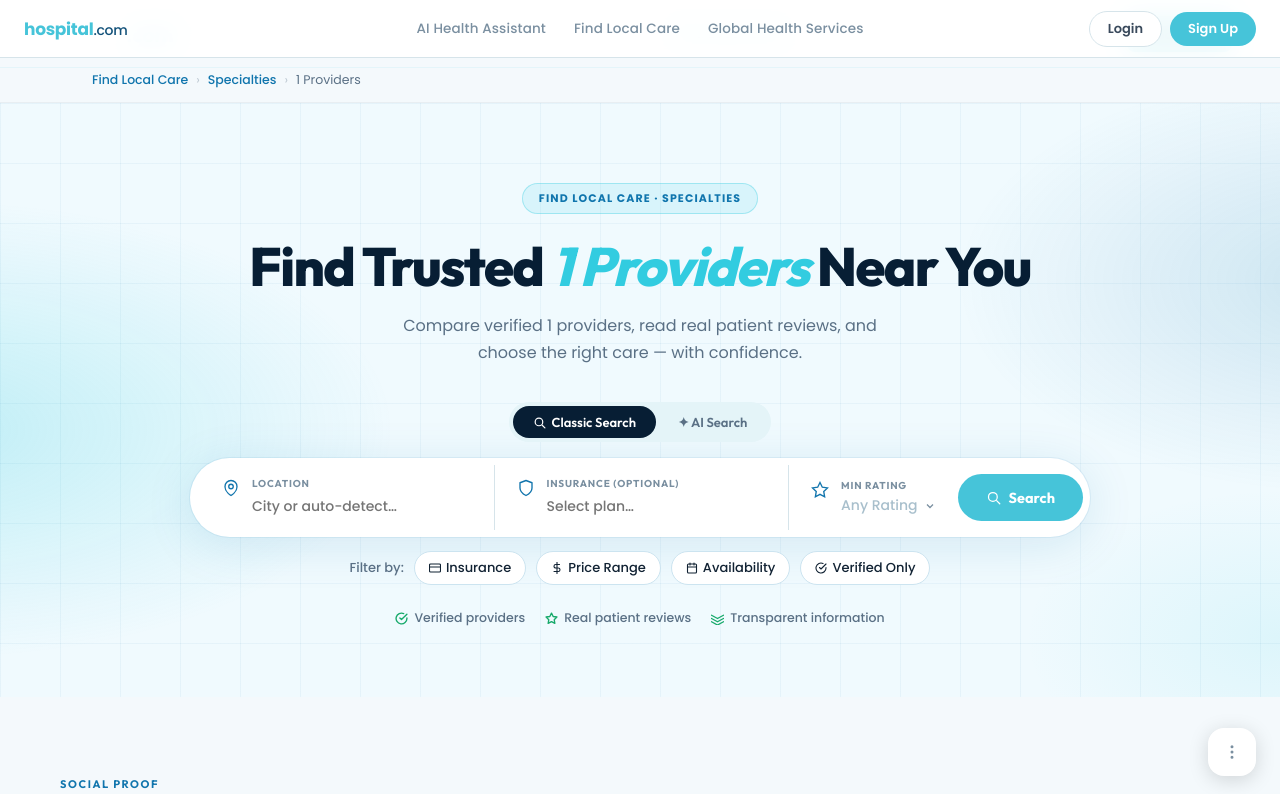
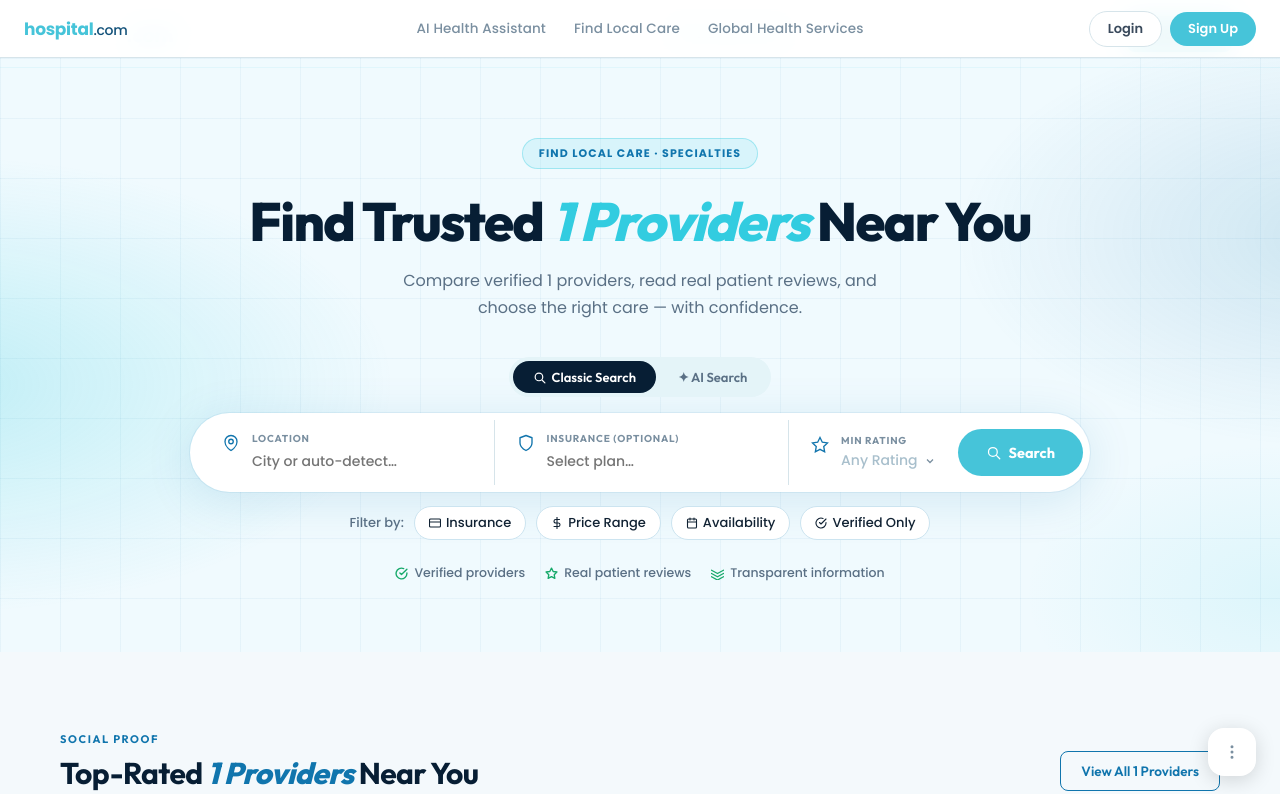
Before and after one commit to polina-morozz/hospitalrepodemo, a Next.js app: page /find-local-care/1 in a window 1280 px wide. Shown: the top 794 px of the page. Built offline with nearby package versions, Linux system fonts and the light colour scheme.

Commit message:
initial commit

```diff
--- a/pages/find-local-care/[specialty].tsx
+++ b/pages/find-local-care/[specialty].tsx
@@ -466,16 +466,6 @@ export default function SpecialtyPage() {
         )}
       </nav>
 
-      {/* ─── BREADCRUMB ──────────────────────────────────────────────────────── */}
-      <div style={{ background: "#f4f9fc", borderBottom: "1px solid #e8eef2", padding: "13px 0" }}>
-        <div style={{ maxWidth: 1160, margin: "0 auto", padding: "0 32px", display: "flex", alignItems: "center", gap: 8, fontSize: 12.5, color: "#5a7085", flexWrap: "wrap" }}>
-          <button onClick={() => router.push("/find-local-care")} style={{ background: "none", border: "none", cursor: "pointer", fontFamily: "inherit", fontSize: 12.5, color: "#1075ad", fontWeight: 500, padding: 0 }}>Find Local Care</button>
-          <span style={{ opacity: 0.35 }}>›</span>
-          <button onClick={() => router.push("/find-local-care")} style={{ background: "none", border: "none", cursor: "pointer", fontFamily: "inherit", fontSize: 12.5, color: "#1075ad", fontWeight: 500, padding: 0 }}>Specialties</button>
-          <span style={{ opacity: 0.35 }}>›</span>
-          <span>{title}</span>
-        </div>
-      </div>
 
       {/* ─── HERO ────────────────────────────────────────────────────────────── */}
       <section style={{
```
